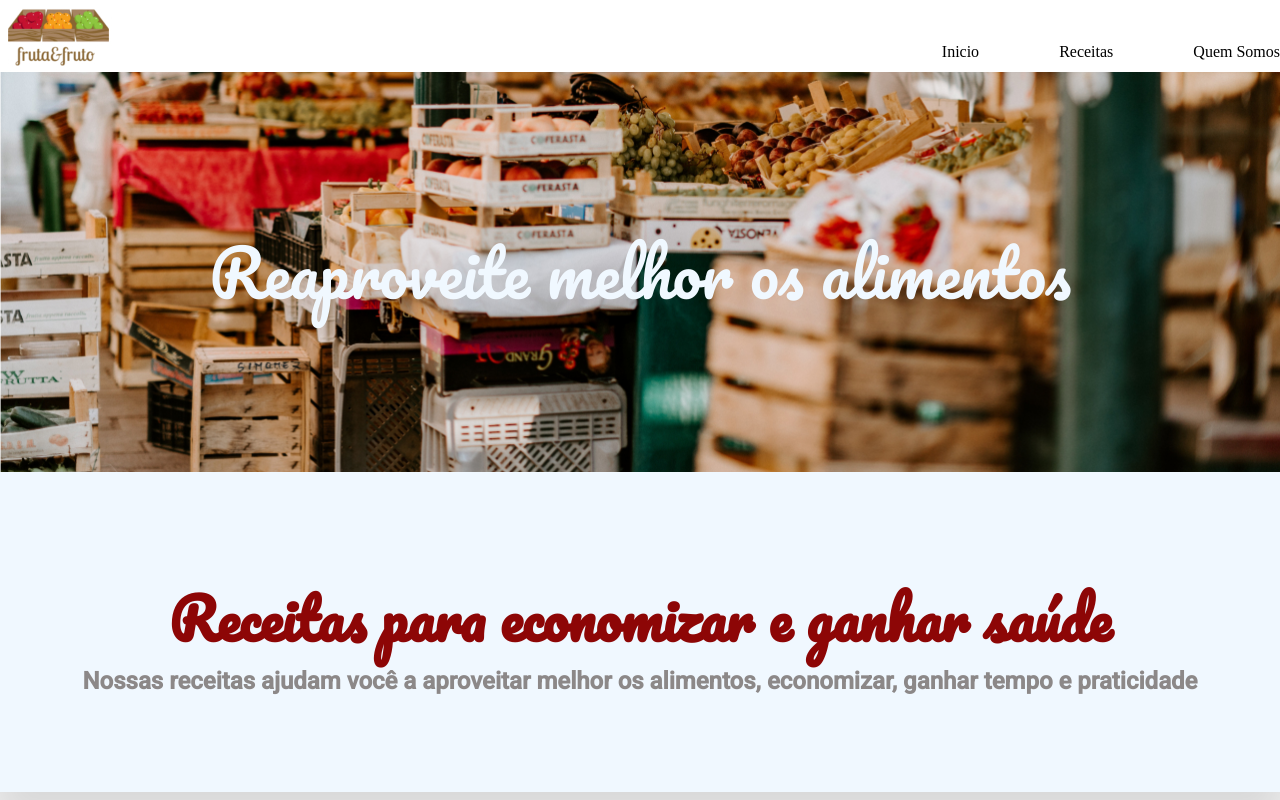
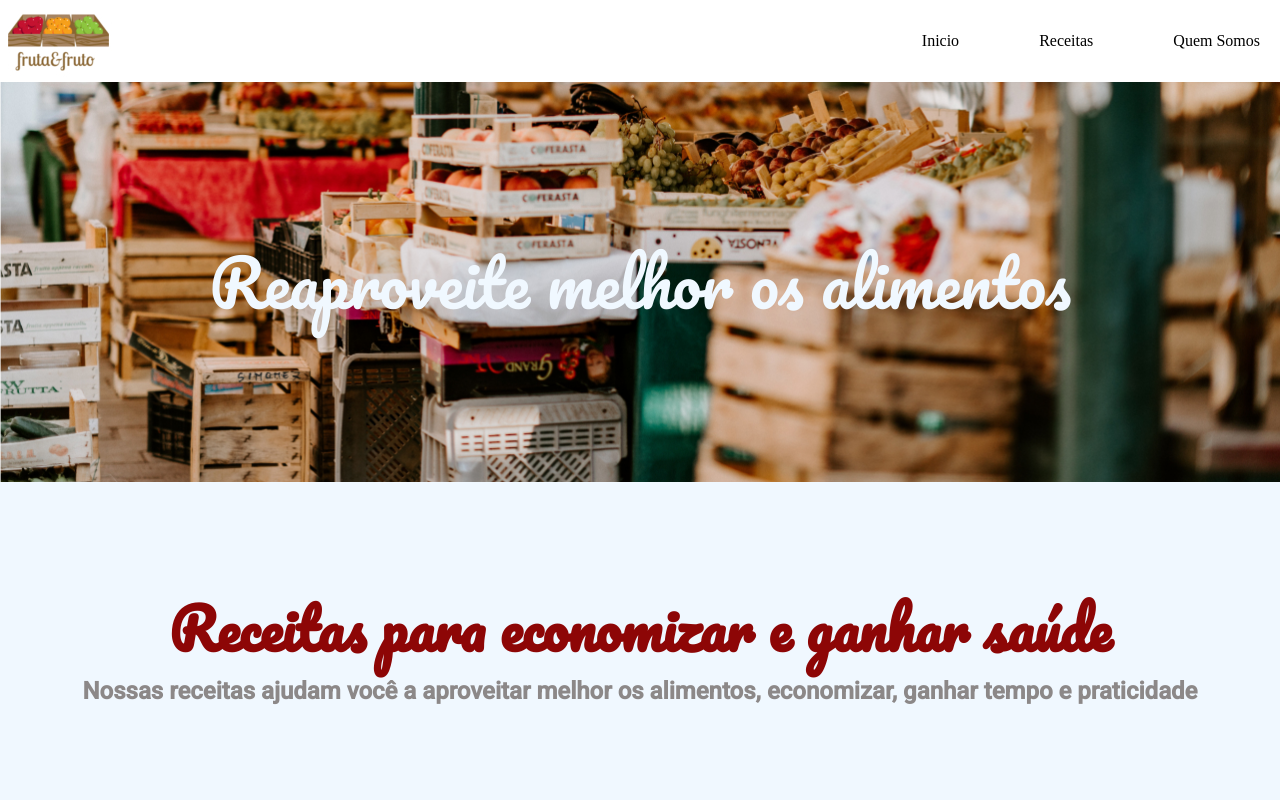
Before and after one commit to uPedroLima11/Site-Receitas, a plain HTML site: page index.html in a window 1280 px wide. Shown: the top 800 px of the page. Drawn offline with Linux system fonts and the light colour scheme; a web font is replaced by a local one.

```diff
--- a/index.html
+++ b/index.html
@@ -4,6 +4,7 @@
     <meta charset="UTF-8" />
     <meta name="viewport" content="width=device-width, initial-scale=1.0" />
     <title>Fruta & Fruto</title>
+    <link rel="icon" href="imagens/flavicon.ico" type="image/x-icon">
     <link rel="stylesheet" href="style.css" />
   </head>
 
@@ -12,9 +13,9 @@
       <img src="logo.jpg" alt="logo" />
       <div>
         <ul class="menu">
-          <li><a href=""></a>inicio</li>
-          <li><a href=""></a>receitas</li>
-          <li><a href=""></a>quem somos</li>
+          <li class="banners"><a href=""></a>inicio</li>
+          <li class="banners"><a href=""></a>receitas</li>
+          <li class="banners"><a href=""></a>quem somos</li>
         </ul>
       </div>
     </header>
--- a/style.css
+++ b/style.css
@@ -20,10 +20,22 @@
     background-color: rgb(255, 255, 255);
 }
 
+.banners {
+    cursor: pointer; /* Adiciona o cursor pointer ao passar o mouse */
+    text-decoration: none; /* Remove sublinhado padrão */
+  }
+
+  .banners:hover {
+    text-decoration: underline; /* Adiciona sublinhado ao passar o mouse */
+    text-decoration-color: black; /* Define a cor do sublinhado como preto */
+  }
+
 .menu {
     display: flex;
     gap: 5vh;
     margin-top: 4vh;
+    height: 50px;
+    transform: translateX(-20px);
 }
 
 .menu li {
```
Also changed, not shown: icon.png (added), imagens/flavicon.ico (added).
